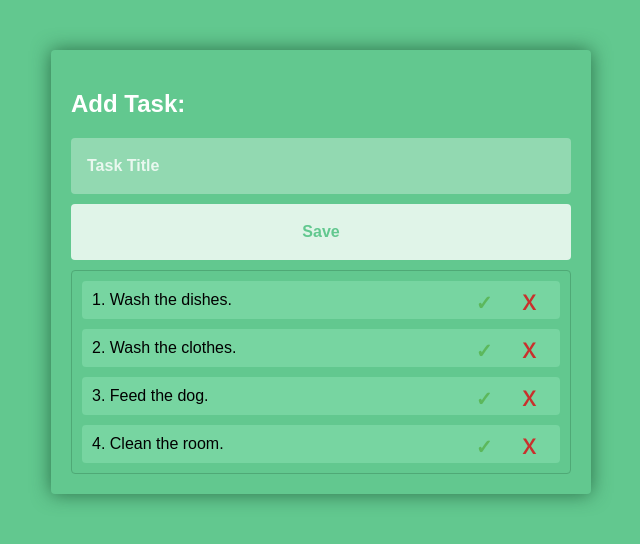
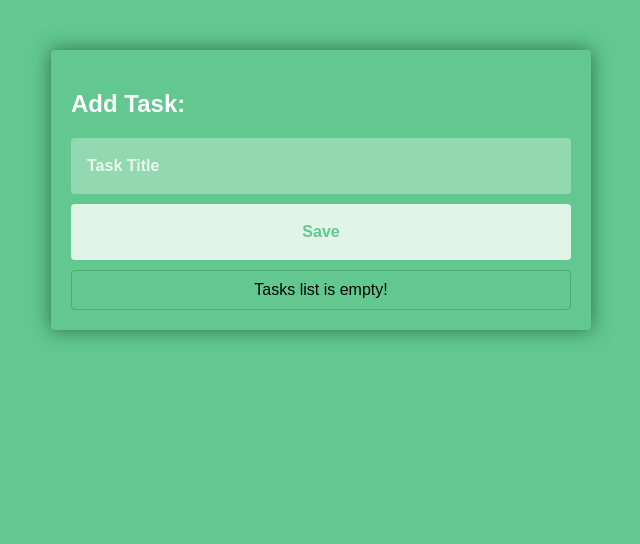
Before and after one commit to emyoutis/learning-react, a React (Create React App) app: page / in a window 1280 px wide. Shown: the top 544 px of the page, without its empty margins (319-959 px from the left). Built offline with nearby package versions, Linux system fonts and the light colour scheme.

Commit message:
make the list effective

```diff
--- a/package.json
+++ b/package.json
@@ -5,7 +5,8 @@
   "dependencies": {
     "react": "^16.13.1",
     "react-dom": "^16.13.1",
-    "react-scripts": "2.0.3"
+    "react-scripts": "2.0.3",
+    "react-uuid": "^1.0.2"
   },
   "devDependencies": {},
   "scripts": {
--- a/src/components/todo-panel/TaskForm.js
+++ b/src/components/todo-panel/TaskForm.js
@@ -1,7 +1,22 @@
-import React from 'react';
+import React, {useState} from 'react';
 import './task-form.css'
 
-function TaskForm() {
+function TaskForm(props) {
+    const {addTask}       = props;
+    const [text, setText] = useState('')
+
+    const handleButtonClick = function (e) {
+        e.preventDefault();
+        const trimmed = text.trim();
+        if (!trimmed) {
+            alert('Input is empty.')
+        } else {
+            addTask(trimmed);
+        }
+
+        setText('');
+    }
+
     return (
         <form className="task-form">
             <div>
@@ -10,9 +25,11 @@ function TaskForm() {
                     <input
                         type="text"
                         placeholder="Task Title"
+                        value={text}
+                        onChange={e => setText(e.target.value)}
                     />
                 </div>
-                <div className="btn">
+                <div className="btn" onClick={handleButtonClick}>
                     <button type="submit">Save</button>
                 </div>
             </div>
--- a/src/components/todo-panel/TodoList.js
+++ b/src/components/todo-panel/TodoList.js
@@ -1,36 +1,23 @@
-import React from 'react';
+import React, {useState} from 'react';
 import TodoItem from "./TodoItem";
 
 
-function TodoList() {
-    const tasks = [
-        {
-            number: 1,
-            text  : "Wash the dishes."
-        },
-        {
-            number: 2,
-            text  : "Wash the clothes."
-        },
-        {
-            number: 3,
-            text  : "Feed the dog."
-        },
-        {
-            number: 4,
-            text  : "Clean the room."
-        },
-    ];
+function TodoList(props) {
+    const tasks = props.tasks;
+
     return (
         <div className="todo-list">
-            <ol>
-                {
-                    tasks.map((task, key) => {
-                            return <TodoItem text={task.text} key={key}/>
-                        }
-                    )
-                }
-            </ol>
+            {tasks.length
+                ? <ol>
+                    {
+                        tasks.map((task) => {
+                                return <TodoItem text={task.text} key={task.id}/>
+                            }
+                        )
+                    }
+                </ol>
+                : <div className="empty-message">Tasks list is empty!</div>
+            }
         </div>
     );
 }
--- a/src/components/todo-panel/TodoPanel.js
+++ b/src/components/todo-panel/TodoPanel.js
@@ -1,13 +1,24 @@
-import React from 'react';
+import React, {useState} from 'react';
 import TaskForm from "./TaskForm";
 import TodoList from "./TodoList";
 import './task-panel.css';
-import './todo-list.css'
+import './todo-list.css';
+import uuid from 'react-uuid';
 
 function TodoPanel() {
+    const [tasks, setTasks] = useState([]);
+
+    const addTask = function (taskText) {
+        const task = {
+            text: taskText,
+            id  : uuid()
+        };
+        setTasks(tasks => tasks.concat(task));
+    }
+
     return <div className="task-panel">
-        <TaskForm/>
-        <TodoList/>
+        <TaskForm addTask={addTask}/>
+        <TodoList tasks={tasks}/>
     </div>;
 }
 
--- a/src/components/todo-panel/todo-list.css
+++ b/src/components/todo-panel/todo-list.css
@@ -47,3 +47,7 @@
 .todo-list li .li-buttons {
 	float: right;
 }
+
+.todo-list .empty-message {
+	text-align: center;
+}
```
Also changed, not shown: src/components/todo-panel/task-panel.css (line endings or trailing spaces).
